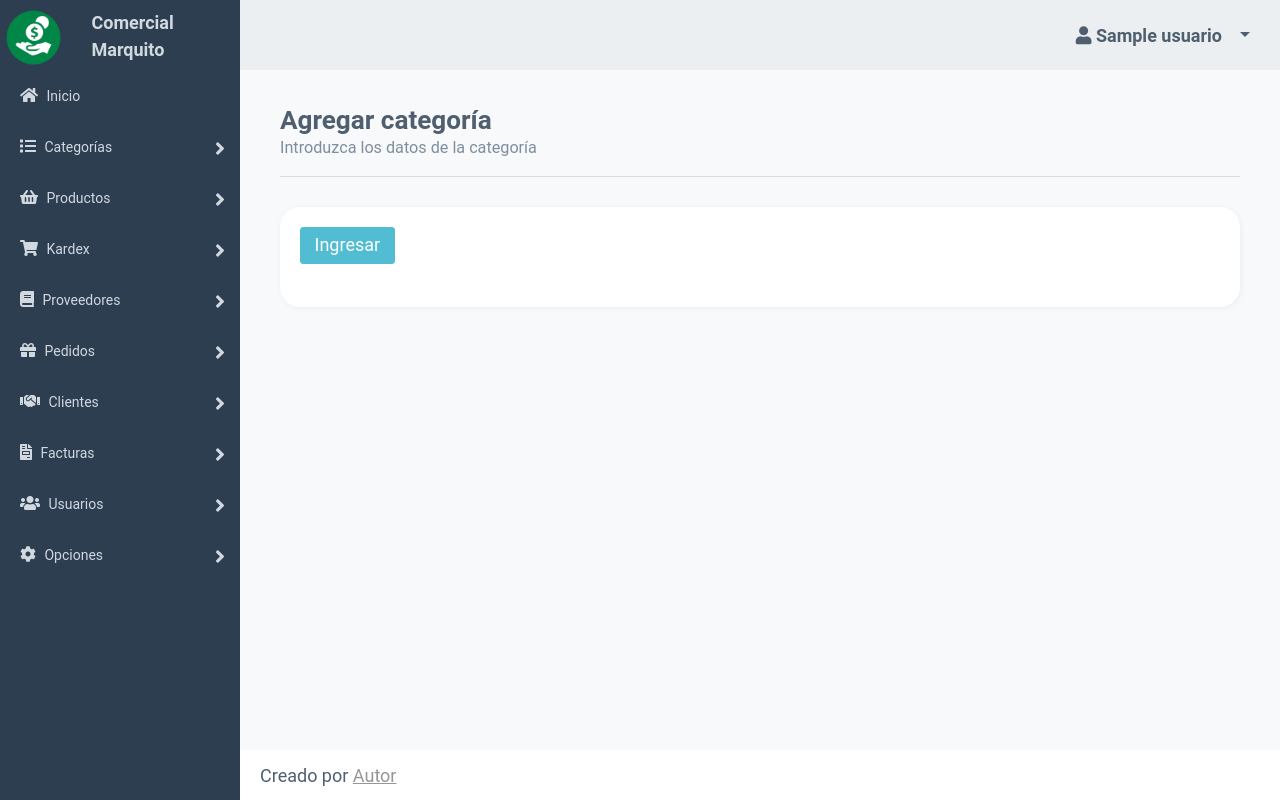
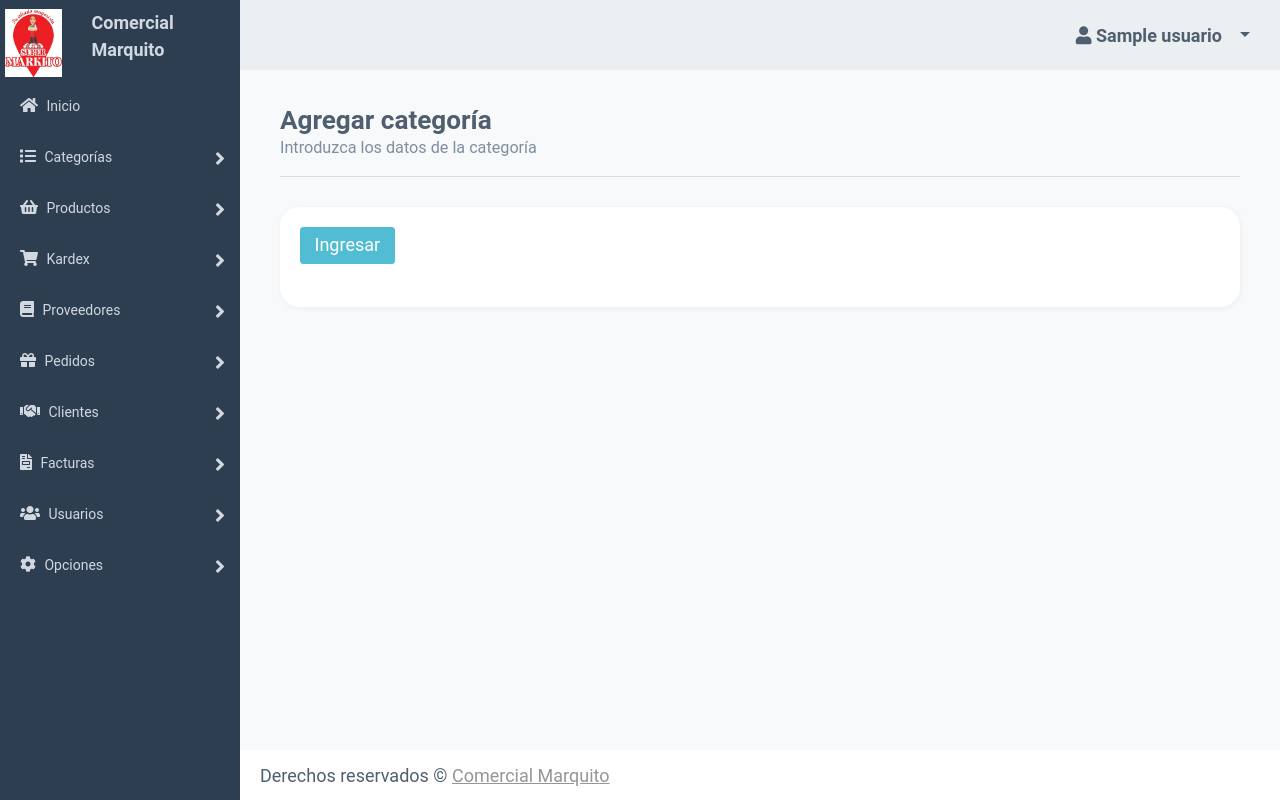
Before and after one commit to softec-apps/Inventarios-Django, a Django app: template inventario/templates/inventario/categoria/agregarCategoria.html in a window 1280 px wide. Run offline with Django 3.2, Linux system fonts and the light colour scheme; the template is opened without the code that fills it: most values are stand-ins (such as "Sample title", 1, 10 or a date in 2020); some libraries are stand-ins or nearby versions.

Commit message:
Nombre comercial

```diff
--- a/inventario/templates/inventario/comun/footer.html
+++ b/inventario/templates/inventario/comun/footer.html
@@ -1,8 +1,8 @@
 <footer class="footer">
     <div class="footer-block author">
         <ul>
-            <li> Creado por
-                <a href="#">Autor</a>
+            <li> Derechos reservados &copy;
+                <a href="#">Comercial Marquito</a>
             </li>
         </ul>
     </div>
--- a/inventario/templates/inventario/comun/sidebar.html
+++ b/inventario/templates/inventario/comun/sidebar.html
@@ -6,7 +6,7 @@
             <div class="row p-1">
                 <div class="container col-4">
                     {% load static %}
-                    <img class="img-fluid" src="{% static 'inventario/assets/logo/logo.png' %}">
+                    <img class="img-fluid bg-white" src="{% static 'inventario/assets/logo/logo.png' %}">
                 </div>
                 <span class="col-8">
                     <strong>Comercial Marquito</strong>
--- a/inventario/templates/inventario/login.html
+++ b/inventario/templates/inventario/login.html
@@ -7,7 +7,7 @@
             height: 100vh;
         }
         .image-side {
-            background: url('{% static "inventario/assets/inventory-background.jpg" %}') center/cover no-repeat;
+            background: url('{% static "inventario/assets/login-bg.jpg" %}') center/cover no-repeat;
         }
         /* A partir de pantallas medianas */
         @media (min-width: 768px) {
```
Also changed, not shown: inventario/views.py (+5 -5 lines), inventario/static/inventario/assets/logo/logo.png.
